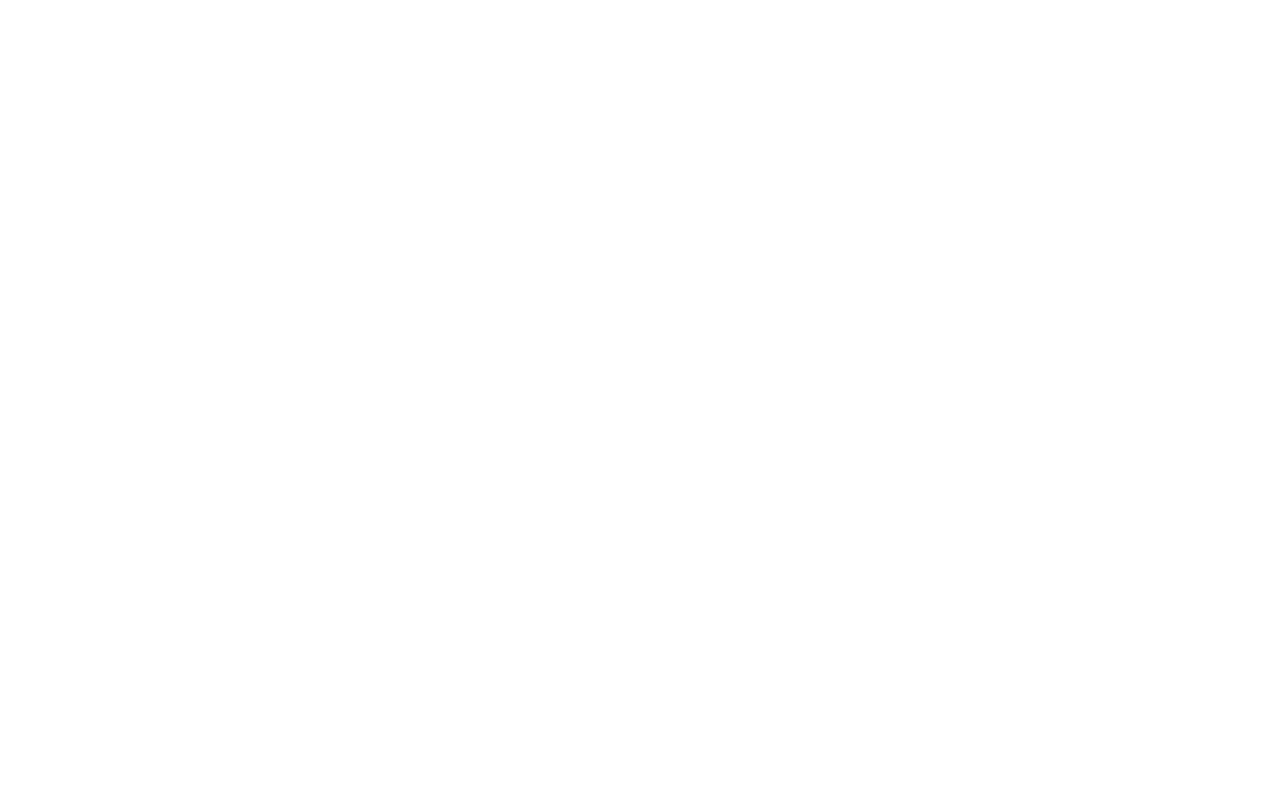
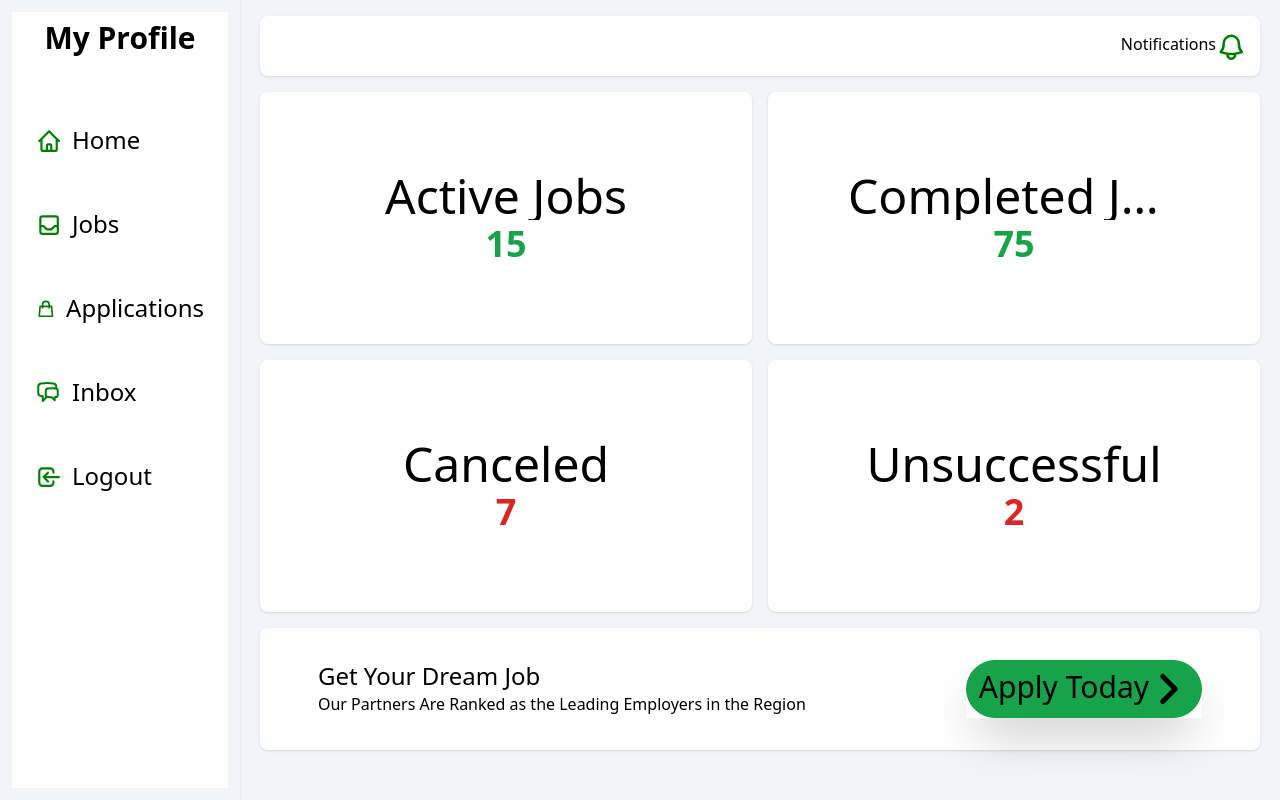
Before and after one commit to alemba-21/poverty-line, a React (Create React App) app in the folder frontend/: page /user-dashboard in a window 1280 px wide. Before the commit this address had no page. Built offline with nearby package versions, Linux system fonts and the light colour scheme.

Commit message:
create requisite links in user dashboard

```diff
--- a/frontend/src/App.js
+++ b/frontend/src/App.js
@@ -8,6 +8,7 @@
 import SignedUp from "./Links/SignedUp";
 import About from "./Links/About";
 import React from "react";
+import User from "./Links/User";
 
 
 function App() {
@@ -20,6 +21,7 @@
         <Route path="/signin" element={<SignIn />} />
         <Route path="/profile" element={<Profile/>} />
         <Route path="/create" element={<Profile />} />
+        <Route path="/user-dashboard" element={<User/>} />
         <Route path="/Jobs" element={<Jobs/>}/>
         <Route path="/Details" element={<JobDetails/>}/>
         <Route path="/Apply" element={<Apply/>}/>
--- /dev/null
+++ b/frontend/src/Links/User.js
@@ -0,0 +1,12 @@
+import React from 'react'
+import UserDashboard from '../components/userdashboard/user'
+
+const User = () => {
+  return (
+    <div>
+        <UserDashboard/>
+    </div>
+  )
+}
+
+export default User
--- a/frontend/src/components/userdashboard/user.jsx
+++ b/frontend/src/components/userdashboard/user.jsx
@@ -1,4 +1,5 @@
 import React from "react";
+import { Link } from "react-router-dom";
 
 export default function UserDashboard() {
   return (
@@ -180,6 +181,7 @@
             </span>
           </div>
           <div className="flex justify-end shadow-2xl ">
+            <Link to="/Jobs">
             <button className="bg-green-600 text-3xl text-black py-2 px-3 flex rounded-full">
               Apply Today
               <svg
@@ -197,6 +199,8 @@
                 />
               </svg>
             </button>
+            </Link>
+
           </div>
         </div>
       </div>
```
